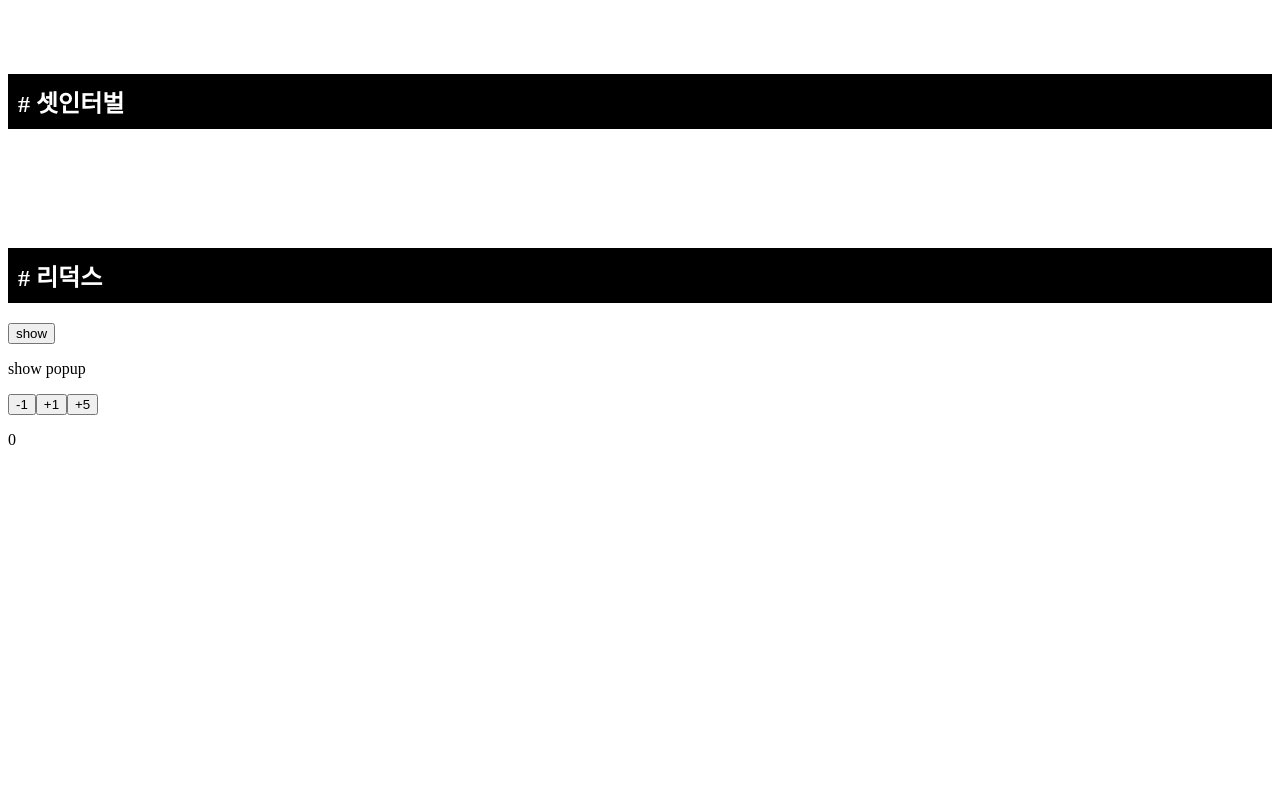
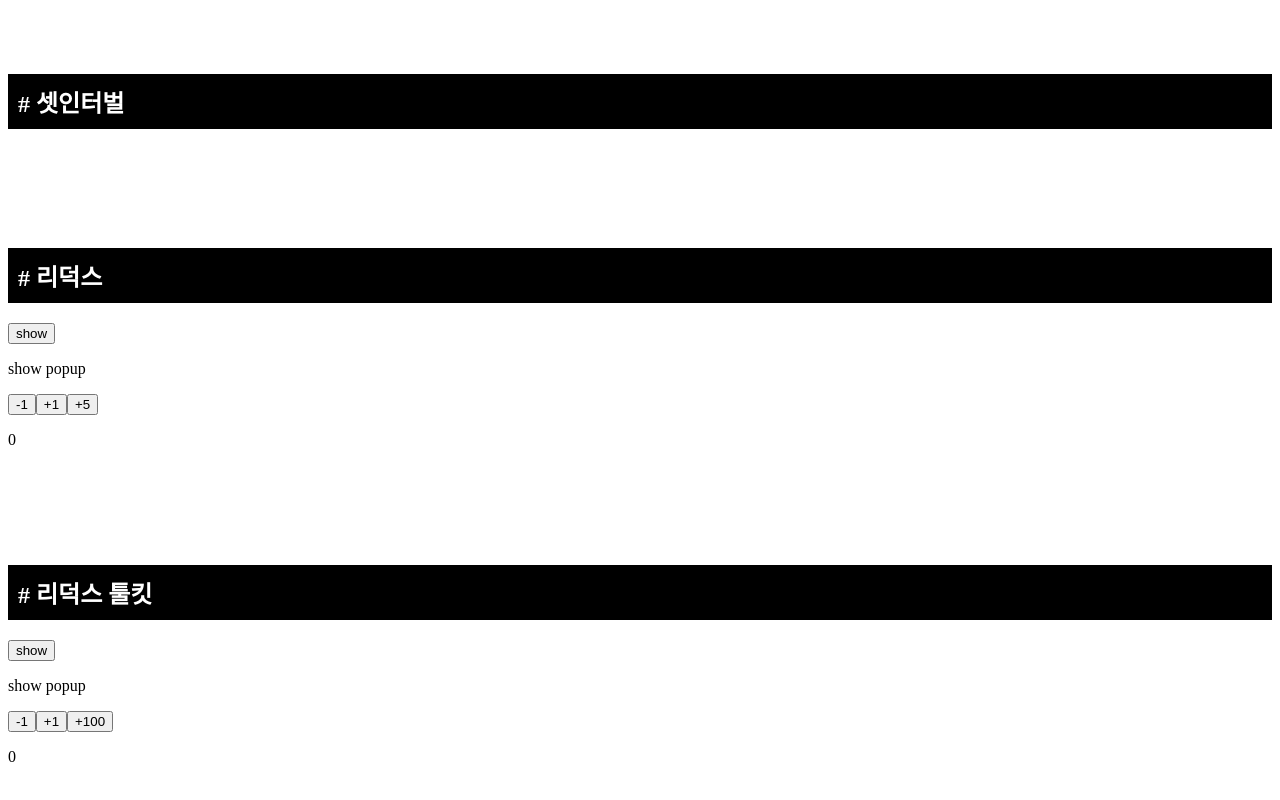
Before and after one commit to wangkodok/react-toy, a React (Vite) app: page / in a window 1280 px wide. Shown: the part 5650-6450 px from the top of the page. Before the commit the page ends 6175 px from the top, so only its background shows below. Built offline with nearby package versions, Linux system fonts and the light colour scheme.

Commit message:
리덕스 툴킷을 사용하여 클릭 시 카운트 증가

```diff
--- a/src/App.jsx
+++ b/src/App.jsx
@@ -25,6 +25,7 @@ import UseCallbackParentBox from "./UseCallbackChildBox/UseCallbackParentBox";
 import SetTimeOut from "./SetTimeOut";
 import SetInterval from "./SetInterval";
 import Redux from "./Redux";
+import ReduxToolkit from "./ReduxToolkit";
 
 export default function App() {
   return (
@@ -56,6 +57,7 @@ export default function App() {
       <SetTimeOut />
       <SetInterval />
       <Redux />
+      <ReduxToolkit />
     </div>
   );
 }
--- /dev/null
+++ b/src/ReduxToolkit.jsx
@@ -0,0 +1,45 @@
+import { useSelector, useDispatch } from "react-redux";
+
+import { counterActions } from "./reduxToolkitStore/index";
+
+export default function Redux() {
+  const dispatch = useDispatch();
+  const counter = useSelector((state) => {
+    console.log(state);
+    return state.counter;
+  });
+  const show = useSelector((state) => {
+    console.log(state);
+    return state.showCounter;
+  });
+
+  const incrementHandler = () => {
+    dispatch(counterActions.increment());
+  };
+
+  const increaseHandler = () => {
+    dispatch(counterActions.increase(100));
+  };
+
+  const decrementHandler = () => {
+    dispatch(counterActions.decrement());
+  };
+
+  const toggleCounterHandler = () => {
+    dispatch(counterActions.toggleCounter());
+  };
+
+  // console.log(show);
+
+  return (
+    <section>
+      <h1># 리덕스 툴킷</h1>
+      <button onClick={toggleCounterHandler}>show</button>
+      {show && <p>show popup</p>}
+      <button onClick={decrementHandler}>-1</button>
+      <button onClick={incrementHandler}>+1</button>
+      <button onClick={increaseHandler}>+100</button>
+      {show && <p>{counter}</p>}
+    </section>
+  );
+}
--- a/src/main.jsx
+++ b/src/main.jsx
@@ -2,7 +2,8 @@ import React from "react";
 import ReactDOM from "react-dom/client";
 import App from "./App.jsx";
 import { Provider } from "react-redux";
-import store from "./reduxStore/index.js";
+// import store from "./reduxStore/index.js";
+import store from "./reduxToolkitStore/index.js";
 
 ReactDOM.createRoot(document.getElementById("root")).render(
   <Provider store={store}>
--- a/src/reduxToolkitStore/index.js
+++ b/src/reduxToolkitStore/index.js
@@ -13,7 +13,7 @@ const counterSlice = createSlice({
       state.counter = state.counter - 1;
     },
     increase(state, action) {
-      state.counter = state.counter + action.amount;
+      state.counter = state.counter + action.payload;
     },
     toggleCounter(state) {
       state.showCounter = !state.showCounter;
@@ -25,4 +25,6 @@ const store = configureStore({
   reducer: counterSlice.reducer,
 });
 
+export const counterActions = counterSlice.actions;
+
 export default store;
```
